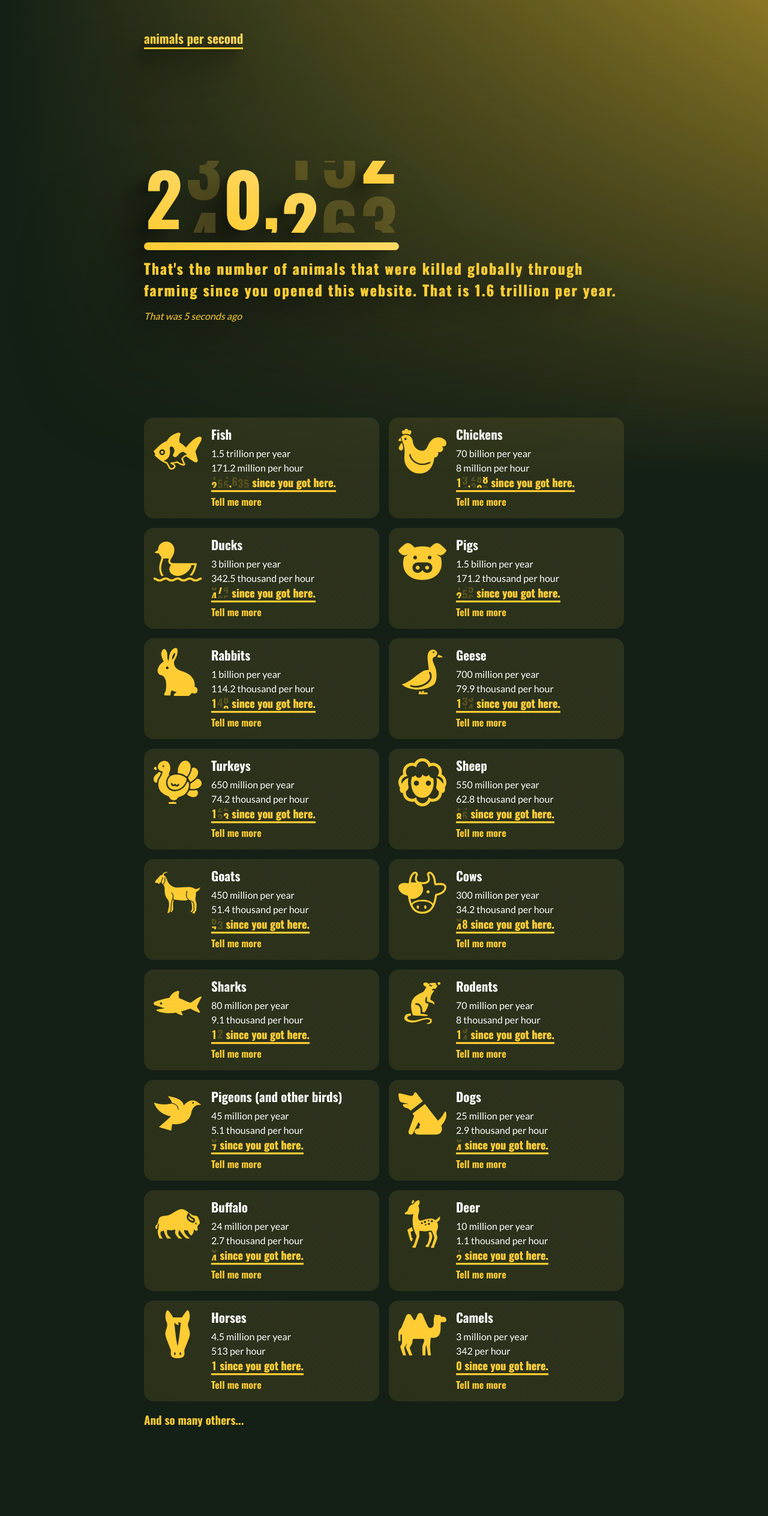
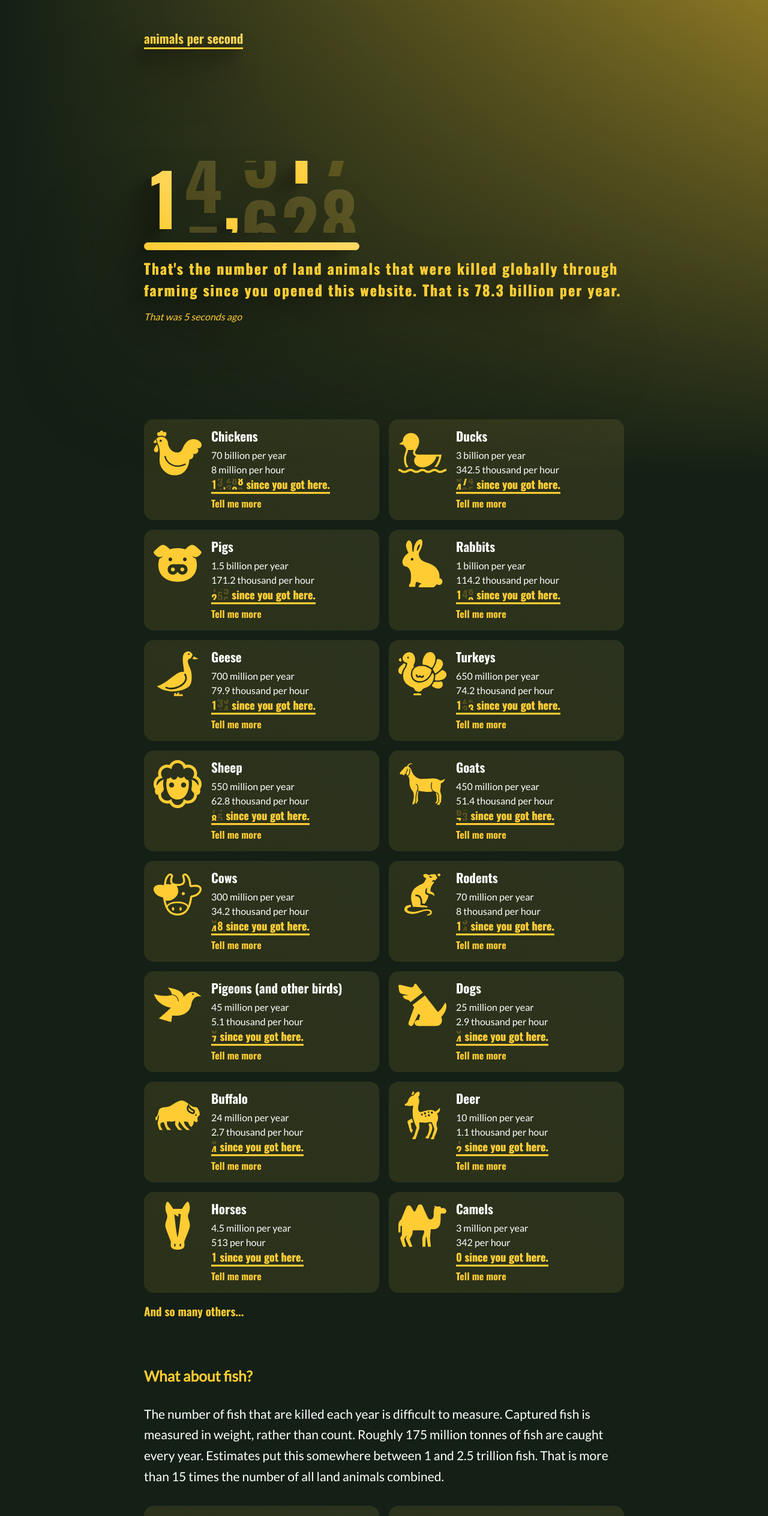
Before and after one commit to Mitcheljager/animalspersecond, a SvelteKit app: page / in a window 1280 px wide. Shown: the top 2527 px of the page at 60% size. Built offline with nearby package versions, Linux system fonts and the light colour scheme.

Commit message:
feat: Separate data by animal category

```diff
--- /dev/null
+++ b/src/lib/data/Category.ts
@@ -0,0 +1,5 @@
+export const Category = {
+  Land: "land",
+  Ocean: "ocean",
+  Insect: "insect",
+}
--- a/src/lib/data/Data.ts
+++ b/src/lib/data/Data.ts
@@ -16,11 +16,13 @@ import IconDeer from "$lib/images/deer.svg"
 import IconDog from "$lib/images/dog.svg"
 import IconRodent from "$lib/images/rodent.svg"
 import IconShark from "$lib/images/shark.svg"
+import { Category } from "./Category"
 
 export const Data = {
   Chicken: {
     name: "Chickens",
     slug: "chickens",
+    category: Category.Land,
     icon: IconChicken,
     annually: 70_000_000_000,
     sources: ["https://www.biologicaldiversity.org/takeextinctionoffyourplate/pdfs/ChickenFactsheet.pdf", "https://epar.evans.uw.edu/research/environmental-implications-livestock-chickens", "https://ourworldindata.org/how-many-animals-get-slaughtered-every-day", "https://www.al.org.au/how-many-chickens-die-every-year"],
@@ -40,6 +42,7 @@ export const Data = {
   Fish: {
     name: "Fish",
     slug: "fish",
+    category: Category.Ocean,
     icon: IconFish,
     annually: 1_500_000_000_000,
     sources: ["https://www.nationalgeographic.com/science/article/global-industrial-fishing-footprint-spd", "https://www.worldwildlife.org/threats/overfishing", "https://www.pewtrusts.org/en/research-and-analysis/issue-briefs/2022/11/more-than-100000-fishing-related-deaths-occur-each-year-study-finds", "https://efsa.onlinelibrary.wiley.com/doi/10.2903/j.efsa.2020.6148"],
@@ -56,6 +59,7 @@ export const Data = {
   Pig: {
     name: "Pigs",
     slug: "pigs",
+    category: Category.Land,
     icon: IconPig,
     annually: 1_500_000_000,
     sources: ["https://ourworldindata.org/how-many-animals-get-slaughtered-every-day", "https://www.roysfarm.com/pig-farming/", "https://faunalytics.org/global-animal-slaughter-statistics-charts-2022-update/", "https://www.sinergiaanimalinternational.org/single-post/slaughterhouses"],
@@ -77,6 +81,7 @@ export const Data = {
   Duck: {
     name: "Ducks",
     slug: "ducks",
+    category: Category.Land,
     icon: IconDuck,
     annually: 3_000_000_000,
     sources: ["https://ourworldindata.org/grapher/animals-slaughtered-for-meat?facet=metric&uniformYAxis=0", "https://www.barnsanctuary.org/the-barn-blog/learn-about-ducks", "https://www.dpi.nsw.gov.au/__data/assets/pdf_file/0009/442854/introduction-to-commercial-duck-farming.pdf"],
@@ -96,6 +101,7 @@ export const Data = {
   Cow: {
     name: "Cows",
     slug: "cows",
+    category: Category.Land,
     icon: IconCow,
     annually: 300_000_000,
     sources: [],
@@ -104,6 +110,7 @@ export const Data = {
   Sheep: {
     name: "Sheep",
     slug: "sheep",
+    category: Category.Land,
     icon: IconSheep,
     annually: 550_000_000,
     sources: [],
@@ -112,6 +119,7 @@ export const Data = {
   Rabbit: {
     name: "Rabbits",
     slug: "Rabbits",
+    category: Category.Land,
     icon: IconRabbit,
     annually: 1_000_000_000,
     sources: ["https://www.ciwf.org.uk/farm-animals/rabbits/#:~:text=keep%20them%20safe.-,Rabbit%20farming%20today,in%20China%20(FAOSTAT%202017)..", "https://sentientmedia.org/how-many-animals-are-killed-for-food-every-day/", "https://www.fao.org/faostat/en/#data/QCL"],
@@ -131,6 +139,7 @@ export const Data = {
   Turkey: {
     name: "Turkeys",
     slug: "turkeys",
+    category: Category.Land,
     icon: IconTurkey,
     annually: 650_000_000,
     sources: [],
@@ -139,6 +148,7 @@ export const Data = {
   Goose: {
     name: "Geese",
     slug: "geese",
+    category: Category.Land,
     icon: IconGoose,
     annually: 700_000_000,
     sources: [],
@@ -147,6 +157,7 @@ export const Data = {
   Goat: {
     name: "Goats",
     slug: "goats",
+    category: Category.Land,
     icon: IconGoat,
     annually: 450_000_000,
     sources: [],
@@ -155,6 +166,7 @@ export const Data = {
   Buffalo: {
     name: "Buffalo",
     slug: "buffalo",
+    category: Category.Land,
     icon: IconBuffalo,
     annually: 24_000_000,
     sources: [],
@@ -163,6 +175,7 @@ export const Data = {
   Camel: {
     name: "Camels",
     slug: "camels",
+    category: Category.Land,
     icon: IconCamel,
     annually: 3_000_000,
     sources: [],
@@ -171,6 +184,7 @@ export const Data = {
   Pigeon: {
     name: "Pigeons (and other birds)",
     slug: "pigeons",
+    category: Category.Land,
     icon: IconPigeon,
     annually: 45_000_000,
     sources: [],
@@ -179,6 +193,7 @@ export const Data = {
   Horse: {
     name: "Horses",
     slug: "horses",
+    category: Category.Land,
     icon: IconHorse,
     annually: 4_500_000,
     sources: [],
@@ -187,6 +202,7 @@ export const Data = {
   Deer: {
     name: "Deer",
     slug: "deer",
+    category: Category.Land,
     icon: IconDeer,
     annually: 10_000_000,
     sources: [],
@@ -195,6 +211,7 @@ export const Data = {
   Dog: {
     name: "Dogs",
     slug: "dogs",
+    category: Category.Land,
     icon: IconDog,
     annually: 25_000_000,
     sources: [],
@@ -203,6 +220,7 @@ export const Data = {
   Rodent: {
     name: "Rodents",
     slug: "rodents",
+    category: Category.Land,
     icon: IconRodent,
     annually: 70_000_000,
     sources: [],
@@ -211,9 +229,9 @@ export const Data = {
   Shark: {
     name: "Sharks",
     slug: "sharks",
+    category: Category.Ocean,
     icon: IconShark,
     annually: 80_000_000,
-    exclude_from_total: true,
     sources: ["https://www.science.org/doi/10.1126/science.adf8984", "https://www.greenpeace.org/international/story/46967/100-million-dead-sharks-its-not-all-about-shark-fin-soup/", "https://www.eoceans.org/sharks-and-rays/100-million-sharks-killed-each-year", "https://www.smithsonianmag.com/smart-news/sharks-are-being-killed-at-rising-rates-despite-increased-regulations-180983593/"],
     description: ``
   }
--- a/src/lib/scss/general/_general.scss
+++ b/src/lib/scss/general/_general.scss
@@ -6,6 +6,7 @@ body {
   transition: background-color 1000ms;
   color: white;
   font-family: $font-family;
+  font-size: clamp(18px, 3vw, 21px);
 
   &::before {
     content: "";
--- a/src/lib/stores/data.ts
+++ b/src/lib/stores/data.ts
@@ -1,3 +1,9 @@
-import { writable } from "svelte/store"
+import { derived, type Readable } from "svelte/store"
+import { secondsSinceArrival } from "./time"
+import { Data } from "$lib/data/Data"
+import { annuallyToSecondly } from "$lib/utils/time"
+import { Category } from "$lib/data/Category"
 
-export const numbersSinceArrival = writable<Array<number>>([])
+export const numbersSinceArrival: Readable<number[]> = derived(secondsSinceArrival, ($secondsSinceArrival) =>
+  Object.values(Data).filter(a => a.category === Category.Land).map(i => annuallyToSecondly(i.annually) * $secondsSinceArrival)
+)
--- a/src/lib/types/Animal.d.ts
+++ b/src/lib/types/Animal.d.ts
@@ -1,8 +1,11 @@
+import type { Category } from "./Category"
+
 export interface Animal {
   name: string,
   slug: string,
+  category: Category,
   annually: number,
-  sources: Array<string>,
+  sources: string[],
   description: string,
   exclude_from_total?: boolean
 }
--- /dev/null
+++ b/src/lib/types/Category.d.ts
@@ -0,0 +1 @@
+export type Category = (typeof Category)[keyof typeof Category]
--- a/src/routes/+page.svelte
+++ b/src/routes/+page.svelte
@@ -5,13 +5,14 @@
 	import { numbersSinceArrival } from "$lib/stores/data"
 	import { secondsToWords } from "$lib/utils/time"
 	import { bigNumberToWords } from "$lib/utils/number"
+	import { Category } from "$lib/data/Category"
 	import AnimalCounter from "./AnimalCounter.svelte"
 	import Header from "./Header.svelte"
 
 	const animals: Array<Animal> = sortAnimals()
 
 	const sum: number = $derived(Math.floor($numbersSinceArrival.reduce((a, b) => a + b, 0)))
-	const annualSum: number = Object.values(Data).reduce((a, b) => a + b.annually, 0)
+	const annualSum: number = Object.values(Data).filter(a => a.category === Category.Land).reduce((a, b) => a + b.annually, 0)
 
 	function sortAnimals(): Array<Animal> {
 		return Object.values(Data).sort((a, b) => b.annually - a.annually)
@@ -24,17 +25,24 @@
 </svelte:head>
 
 <Header number={sum.toLocaleString()}>
-	{#snippet subtitle()}That's the number of animals that were killed globally through farming since you opened this website. That is {bigNumberToWords(annualSum)} per year.{/snippet}
-	<p><em>That was {secondsToWords($secondsSinceArrival)}</em></p>
+	{#snippet subtitle()}That's the number of land animals that were killed globally through farming since you opened this website. That is {bigNumberToWords(annualSum)} per year.{/snippet}
 </Header>
 
 <div class="animals">
-	{#each animals as animal, index}
-		<AnimalCounter {index} {...animal} />
+	{#each animals.filter(a => a.category === Category.Land) as animal}
+		<AnimalCounter {...animal} />
 	{/each}
 </div>
 
 <p class="many-more">And so many others...</p>
+
+<h3>What about fish?</h3>
+<p class="description">The number of fish that are killed each year is difficult to measure. Captured fish is measured in weight, rather than count. Roughly 175 million tonnes of fish are caught every year. Estimates put this somewhere between 1 and 2.5 trillion fish. That is more than 15 times the number of all land animals combined.</p>
+<div class="animals">
+	{#each animals.filter(a => a.category === Category.Ocean) as animal}
+		<AnimalCounter {...animal} />
+	{/each}
+</div>
 
 <div>
 	<h2 class="statement">Let's be better.</h2>
@@ -42,7 +50,12 @@
 
 <style lang="scss">
 	p {
-		margin: 1rem 0 0;
+		margin: 1rem 0;
+	}
+
+	h3 {
+		margin: 5rem 0 2rem;
+		color: $yellow;
 	}
 
 	.animals {
@@ -52,6 +65,11 @@
 		@media (min-width: 768px) {
 			grid-template-columns: 1fr 1fr;
 		}
+	}
+
+	.description {
+		margin: 2rem 0;
+		line-height: 1.65em;
 	}
 
 	.many-more {
--- a/src/routes/AnimalCounter.svelte
+++ b/src/routes/AnimalCounter.svelte
@@ -5,22 +5,16 @@
 	import RollingNumber from "./RollingNumber.svelte"
 
   const {
-    index = 0,
     name = "",
     slug = "",
     icon = "",
     annually = 0,
-    exclude_from_total = false
   } = $props()
 
   const daily = $derived(annually / 365)
   const hourly = $derived(daily / 24)
   const secondly = $derived(hourly / 60 / 60)
   const sinceArrival = $derived(secondly * $secondsSinceArrival)
-
-  $effect(() => {
-    if (!exclude_from_total) $numbersSinceArrival[index] = sinceArrival
-  })
 </script>
 
 <a href="/{slug}" class="animal">
--- a/src/routes/Header.svelte
+++ b/src/routes/Header.svelte
@@ -1,11 +1,13 @@
 <script lang="ts">
   import type { Snippet } from "svelte"
   import RollingNumber from "./RollingNumber.svelte"
+	import { secondsToWords } from "$lib/utils/time"
+	import { secondsSinceArrival } from "$lib/stores/time"
 
   interface Props {
     number: string,
 		subtitle: Snippet,
-    children: Snippet
+    children?: Snippet
   }
 
   const { number, subtitle, children } : Props = $props()
@@ -14,7 +16,11 @@
 <header>
 	<h1><RollingNumber {number} /></h1>
 	<h2>{@render subtitle()}</h2>
-	{@render children()}
+	<p><em>That was {secondsToWords($secondsSinceArrival)}</em></p>
+
+	{#if children}
+		{@render children()}
+	{/if}
 </header>
 
 <style lang="scss">
@@ -70,4 +76,10 @@
 		font-weight: normal;
 		font-size: clamp(21px, 5vw, 24px);
 	}
+
+	p {
+		margin: 1rem 0 0;
+		font-size: 16px;
+		line-height: 1.35em;
+	}
 </style>
--- a/src/routes/[slug]/+page.svelte
+++ b/src/routes/[slug]/+page.svelte
@@ -2,7 +2,7 @@
 	import { secondsSinceArrival } from "$lib/stores/time"
 	import { bigNumberToWords } from "$lib/utils/number"
 	import { capitalizeFirstLetter } from "$lib/utils/text";
-	import { annuallyToSecondly, secondsToWords } from "$lib/utils/time"
+	import { annuallyToSecondly } from "$lib/utils/time"
 	import Header from "../Header.svelte"
 
   const { data } = $props()
@@ -19,7 +19,6 @@
 
 <Header number={sinceArrival.toLocaleString()}>
 	{#snippet subtitle()}That's the number of {name.toLowerCase()} that were killed globally through farming since you opened this website.{/snippet}
-	<p><em>That was {secondsToWords($secondsSinceArrival)}</em></p>
 </Header>
 
 <div class="description">
@@ -29,7 +28,6 @@
 
 <style lang="scss">
   .description {
-    font-size: clamp(18px, 3vw, 21px);
     line-height: 1.65em;
 
     :global(h3) {
```
